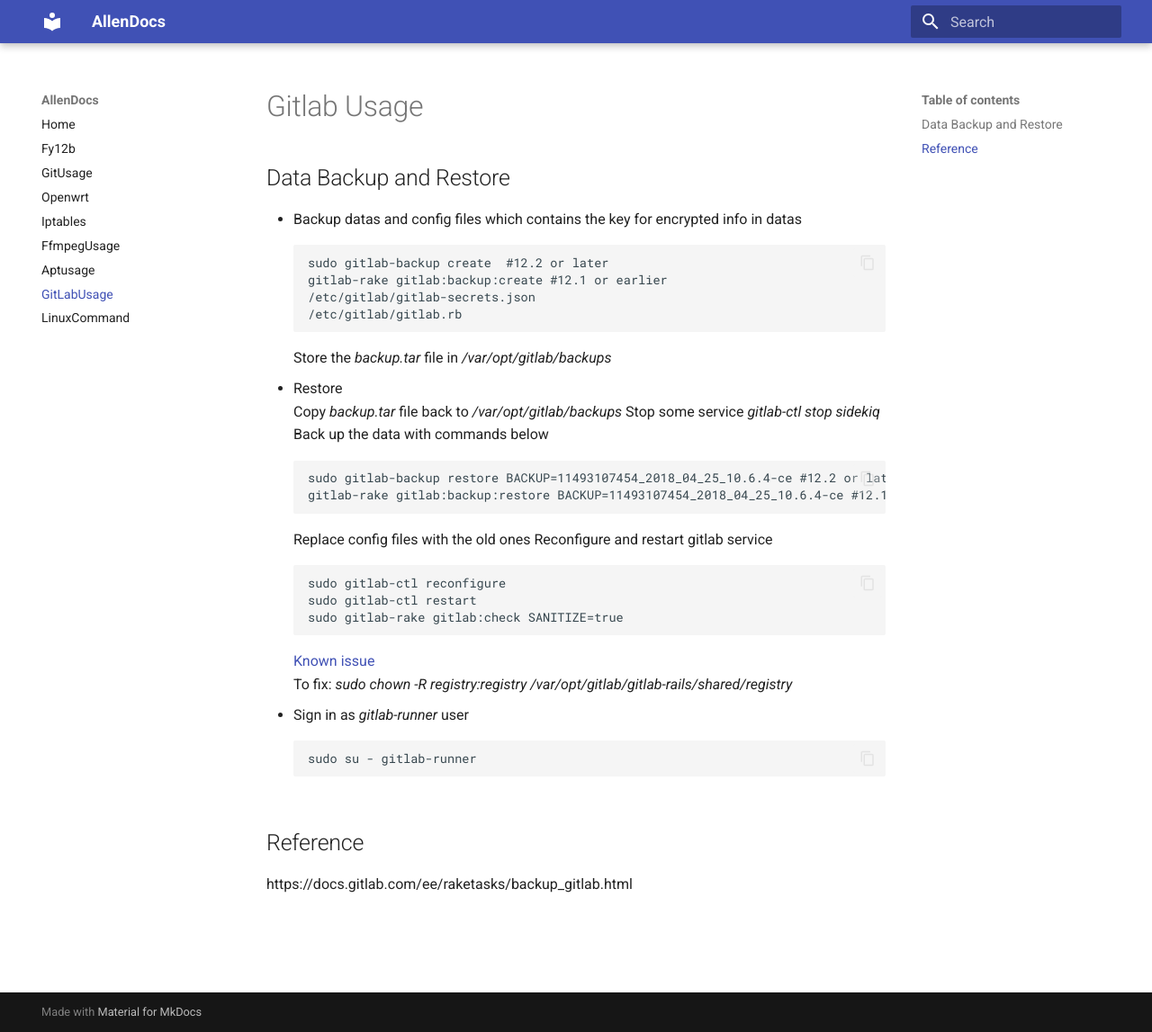
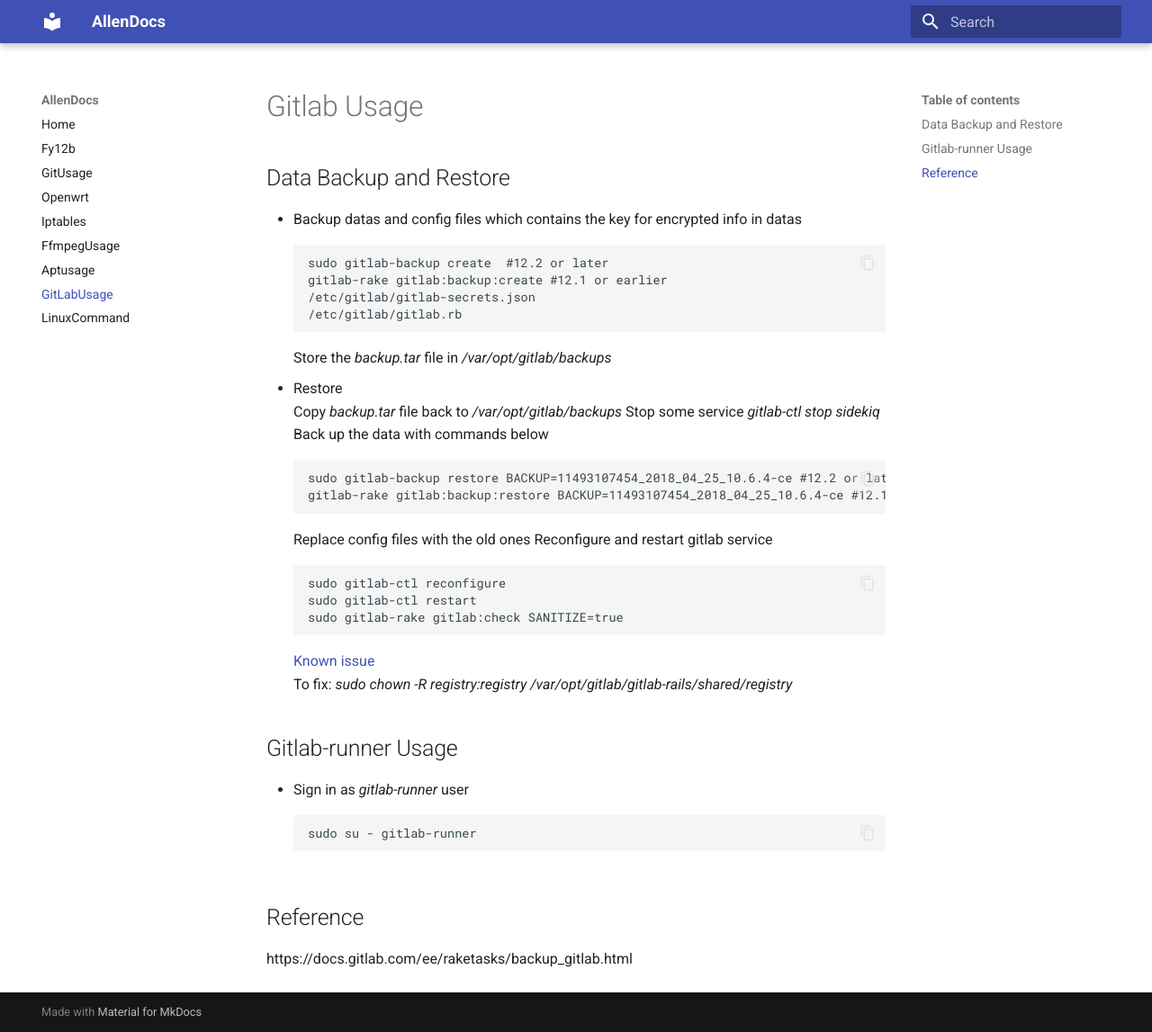
Before and after one commit to Ordinary-Capability/mydoc, an MkDocs documentation site: the page built from docs/gitlabusage.md, in a window 1280 px wide and 1147 px high. Shown: the whole window at 90% size. Built offline with MkDocs 1.6.1 and Material for MkDocs 9.7.7, drawn with Linux system fonts in a browser that asks for light colours.

Commit message:
Update gitlabusage.md

````diff
--- a/docs/gitlabusage.md
+++ b/docs/gitlabusage.md
@@ -26,7 +26,7 @@ sudo gitlab-rake gitlab:check SANITIZE=true
 [Known issue](https://gitlab.com/gitlab-org/gitlab-foss/-/issues/62759/?_gl=1*novgys*_ga*MTg5NTc2OTUwNy4xNjc1MDcwNzkw*_ga_ENFH3X7M5Y*MTY3NTgzNzcyNy4xNy4xLjE2NzU4Mzk3NjEuMC4wLjA.)
 To fix: *sudo chown -R registry:registry /var/opt/gitlab/gitlab-rails/shared/registry*
 
-
+## Gitlab-runner Usage
 - Sign in as *gitlab-runner* user
 ```
 sudo su - gitlab-runner
````
